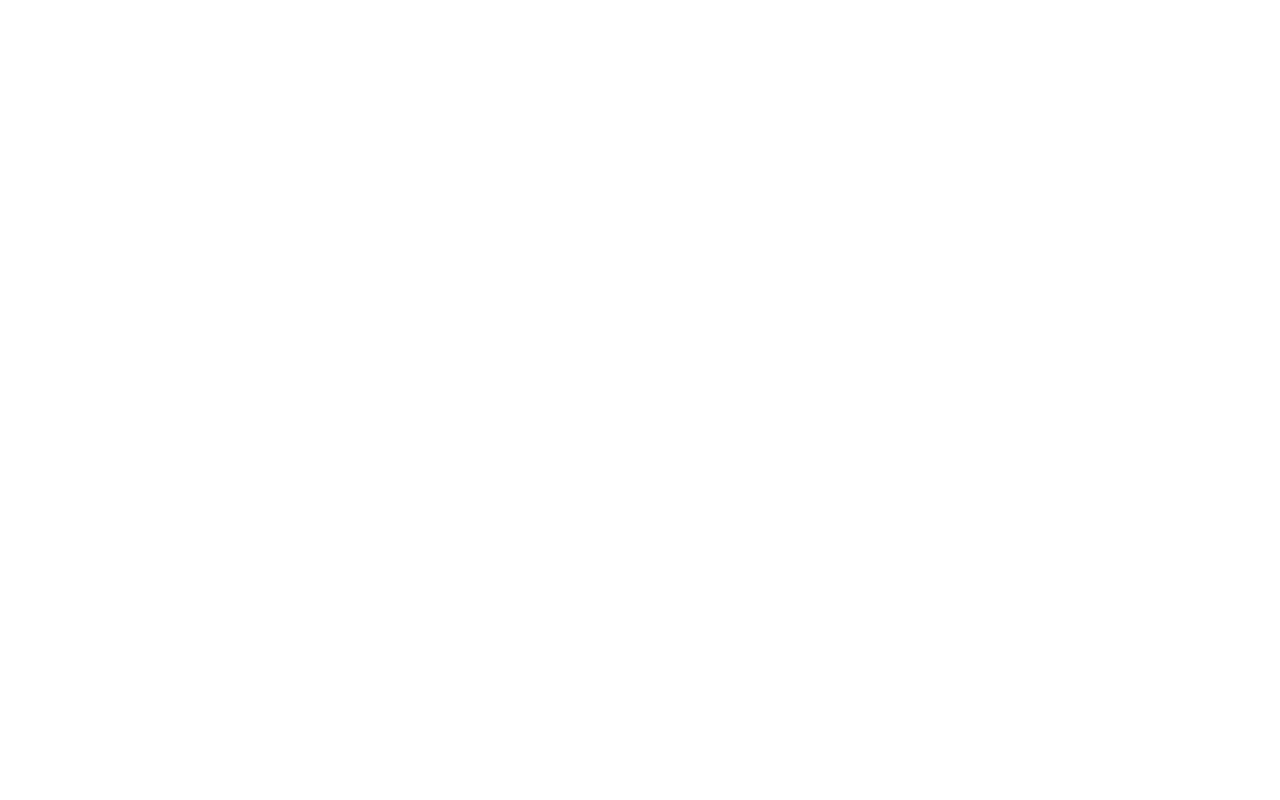
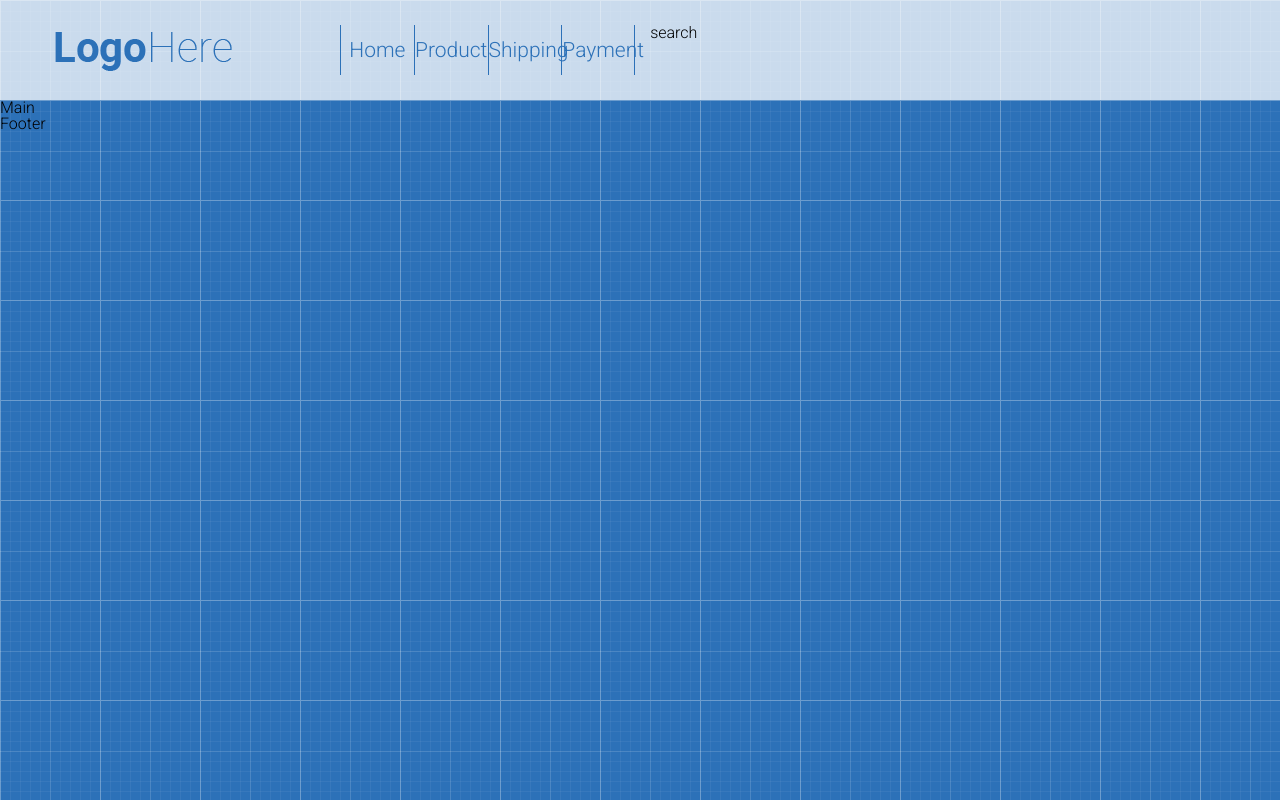
Before and after one commit to YuriyKulyk/shop-project, a plain HTML site: page index.html in a window 1280 px wide. Drawn offline with Linux system fonts and the light colour scheme.

Commit message:
add logo and  menu

```diff
--- a/index.html
+++ b/index.html
@@ -5,9 +5,39 @@
     <meta http-equiv="X-UA-Compatible" content="IE=edge">
     <meta name="viewport" content="width=device-width, initial-scale=1.0">
     <title>Shop-project</title>
+    <link rel="preconnect" href="https://fonts.googleapis.com">
+    <link rel="preconnect" href="https://fonts.gstatic.com" crossorigin>
+    <link href="https://fonts.googleapis.com/css2?family=Roboto:wght@300;700&display=swap" rel="stylesheet">
+    <link rel="stylesheet" href="reset.css">
     <link rel="stylesheet" href="style.css">
+
 </head>
 <body>
-
+   <header class="header">
+    <div class="container">
+        <div class="row">
+            <div class="col-3">
+                <div class="logo">
+                    <a href="">
+                        <img src="images/logo.png.png" alt="">
+                    </a>
+                </div>
+            </div>
+            <div class="col 6">
+                <nav>
+                    <ul class="menu">
+                        <li><a href="">Home</a></li>
+                        <li><a href="">Product</a></li>
+                        <li><a href="">Shipping</a></li>
+                        <li><a href="">Payment</a></li>
+                    </ul>
+                </nav>
+            </div>
+            <div class="col-3">search</div>
+        </div>
+    </div>
+   </header>
+   <main class="main">Main</main>
+   <footer class="footer">Footer</footer>
 </body>
 </html>
--- /dev/null
+++ b/reset.css
@@ -0,0 +1,44 @@
+
+html, body, div, span, applet, object, iframe,
+h1, h2, h3, h4, h5, h6, p, blockquote, pre,
+a, abbr, acronym, address, big, cite, code,
+del, dfn, em, img, ins, kbd, q, s, samp,
+small, strike, strong, sub, sup, tt, var,
+b, u, i, center,
+dl, dt, dd, ol, ul, li,
+fieldset, form, label, legend,
+table, caption, tbody, tfoot, thead, tr, th, td,
+article, aside, canvas, details, embed,
+figure, figcaption, footer, header, hgroup,
+menu, nav, output, ruby, section, summary,
+time, mark, audio, video {
+	margin: 0;
+	padding: 0;
+	border: 0;
+	font-size: 100%;
+	font: inherit;
+	vertical-align: baseline;
+}
+/* HTML5 display-role reset for older browsers */
+article, aside, details, figcaption, figure,
+footer, header, hgroup, menu, nav, section {
+	display: block;
+}
+body {
+	line-height: 1;
+}
+ol, ul {
+	list-style: none;
+}
+blockquote, q {
+	quotes: none;
+}
+blockquote:before, blockquote:after,
+q:before, q:after {
+	content: '';
+	content: none;
+}
+table {
+	border-collapse: collapse;
+	border-spacing: 0;
+}
--- a/style.css
+++ b/style.css
@@ -0,0 +1,65 @@
+* {
+    box-sizing: border-box;
+}
+body {
+    font-family: 'Roboto', sans-serif;
+    background-image: url("images/patt.png.png");
+}
+.container {
+    width: 1200px;
+    margin: 0 auto;
+    padding: 0 15px;
+}
+.row {
+    display: flex;
+    flex-wrap: wrap;
+    margin: 0 -15px;
+}
+.col-3 {
+    flex: 0 0 25%;
+    max-width: 25%;
+}
+.col-6 {
+    flex: 0 0 50%;
+    max-width: 50%;
+}
+
+[class*="col-"] {
+    padding-left: 15px;
+    padding-right: 15px;
+}
+
+.header {
+    height: 100px;
+    display: flex;
+    align-items: center;
+    background-color: rgba(255,255,255,0.75);
+}
+.logo {
+    margin-top: 7px;
+}
+.menu {
+    display: flex;
+}
+
+.menu li {
+    width: 25%;
+    border-left: 1px solid #2c71b8;
+}
+.menu li:last-child {
+    border-right: 1px solid #2c71b8;
+}
+.menu a {
+    display: block;
+    height: 50px;
+    text-decoration: none ;
+    text-align: center ;
+    line-height:50px ;
+    color:#2c71b8;
+    font-size: 21px;
+}
+
+.menu a:hover {
+    background-color: #2c71b8;
+    color: white;
+}
```
Also changed, not shown: images/logo.png.png (added), images/patt.png.png (added).
